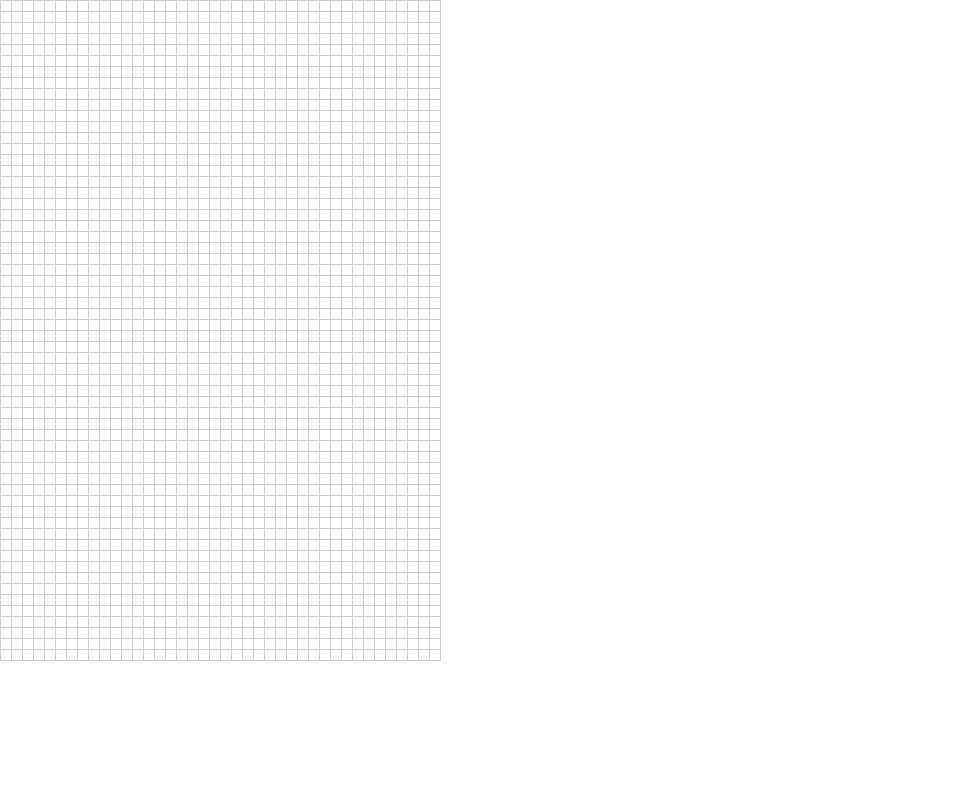
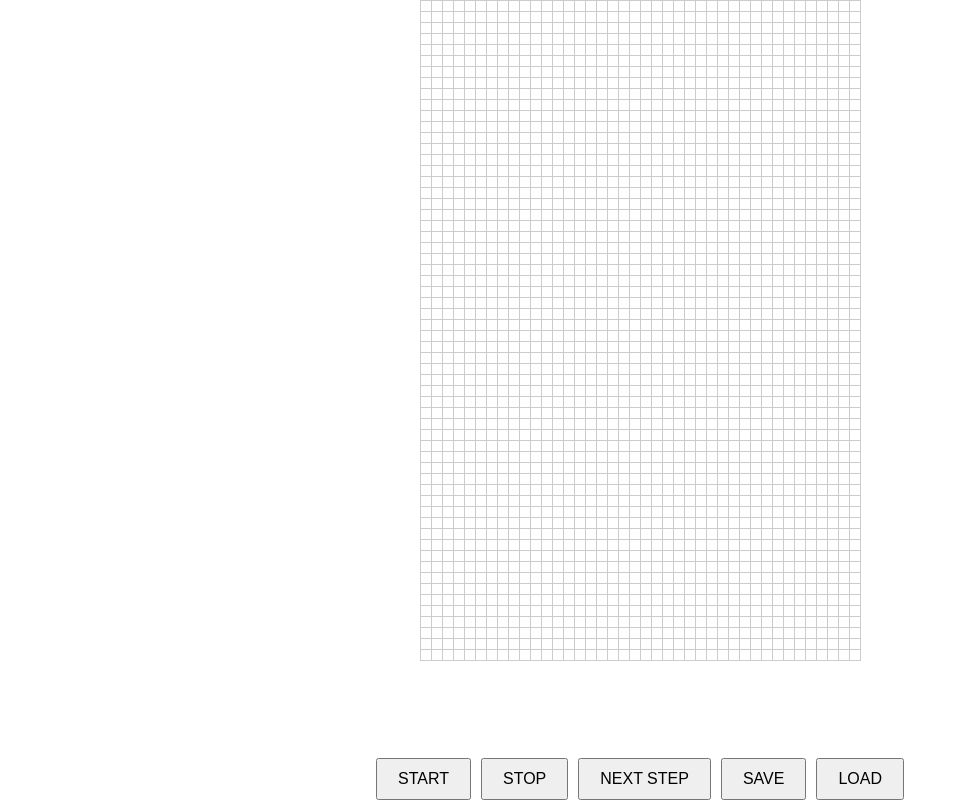
Before and after one commit to devlysh/game-of-life, a plain HTML site: page index.html in a window 1280 px wide. Shown: the whole page, without its empty margins (0-967 px from the left). Drawn offline with Linux system fonts and the light colour scheme.

Commit message:
Implemented buttons

```diff
--- a/css/index.css
+++ b/css/index.css
@@ -1,5 +1,19 @@
+.menu {
+  position: fixed;
+  bottom: 0;
+  left: 0;
+  text-align: center;
+  width: 100%;
+}
+
+  .menu .button {
+    padding: 10px 20px;
+    margin: 0 5px;
+  }
+
 .universe {
   border: 1px solid #000;
+  margin: 0 auto;
   cursor: pointer;
 }
 
--- a/src/index.js
+++ b/src/index.js
@@ -1,5 +1,3 @@
-var g;
-
 (function (w) {
 
   var d = w.document;
@@ -10,8 +8,8 @@ var g;
   var UNIVERSE_HEIGHT = 60;
   var DEFAULT_ALIVE = false;
   var DEFAULT_NEXT_STEP = null;
-  var DEFAULT_STEP;
-  var INTERVAL = 1000;
+  var DEFAULT_STEP_COUNT = 0;
+  var INTERVAL = 100;
 
   var GOL = function () {
     var gol = this;
@@ -66,9 +64,47 @@ var g;
       }
       return universe;
     };
+    Universe.prototype.createMenu = function () {
+      var menu = d.createElement('div');
+      menu.classList.add('menu');
+
+      var startButton = d.createElement('button'); menu.appendChild(startButton);
+      startButton.appendChild(d.createTextNode('START'));
+      startButton.classList.add('button');
+      startButton.classList.add('start-button');
+      startButton.addEventListener('click', gol.start.bind(gol));
+
+      var stopButton = d.createElement('button'); menu.appendChild(stopButton);
+      stopButton.appendChild(d.createTextNode('STOP'));
+      stopButton.classList.add('button');
+      stopButton.classList.add('stop-button');
+      stopButton.addEventListener('click', gol.stop.bind(gol));
+
+      var stepButton = d.createElement('button'); menu.appendChild(stepButton);
+      stepButton.appendChild(d.createTextNode('NEXT STEP'));
+      stepButton.classList.add('button');
+      stepButton.classList.add('step-button');
+      stepButton.addEventListener('click', gol.stepForward.bind(gol));
+
+      var saveButton = d.createElement('button'); menu.appendChild(saveButton);
+      saveButton.appendChild(d.createTextNode('SAVE'));
+      saveButton.classList.add('button');
+      saveButton.classList.add('save-button');
+      saveButton.addEventListener('click', gol.save.bind(gol));
+
+      var loadButton = d.createElement('button'); menu.appendChild(loadButton);
+      loadButton.appendChild(d.createTextNode('LOAD'));
+      loadButton.classList.add('button');
+      loadButton.classList.add('load-button');
+      loadButton.addEventListener('click', gol.load.bind(gol));
+
+      return menu;
+    };
     Universe.prototype.appendTo = function (element, width, height) {
       var universe = this.createUniverse(width, height);
+      var menu = this.createMenu();
       element.appendChild(universe);
+      element.appendChild(menu);
     };
 
     /* CELL */
@@ -130,15 +166,35 @@ var g;
     };
 
     this.universe = new Universe();
+    this.step = DEFAULT_STEP_COUNT;
     this.intervalID = null;
-    this.step = DEFAULT_STEP;
   };
-
   GOL.prototype.start = function () {
     this.intervalID = w.setInterval(this.stepForward.bind(this), INTERVAL);
   };
   GOL.prototype.stop = function () {
     w.clearInterval(this.intervalID);
+    this.intervalID = null;
+  };
+  GOL.prototype.stepForward = function () {
+    this.step++;
+    this.calculateNextStep();
+    this.render();
+  };
+  GOL.prototype.save = function (name) {
+    name = name || 'space';
+    ls.setItem(name, this.universe.space.toString());
+  };
+  GOL.prototype.load = function (name) {
+    name = name || 'space';
+    var space = this.universe.space;
+    var loadedSpace = JSON.parse(ls.getItem(name));
+    for (var x = 0; x < this.universe.width; x++) {
+      for (var y = 0; y < this.universe.height; y++) {
+        space[x][y].willLiveNextStep = loadedSpace[x][y].isAlive;
+      }
+    }
+    this.render();
   };
   GOL.prototype.calculateNextStep = function () {
     var space = this.universe.space;
@@ -175,28 +231,8 @@ var g;
       }
     }
   };
-  GOL.prototype.stepForward = function () {
-    this.calculateNextStep();
-    this.render();
-  };
-  GOL.prototype.save = function (name) {
-    name = name || 'space';
-    ls.setItem(name, this.universe.space.toString());
-  };
-  GOL.prototype.load = function (name) {
-    name = name || 'space';
-    var space = this.universe.space;
-    var loadedSpace = JSON.parse(ls.getItem(name));
-    for (var x = 0; x < this.universe.width; x++) {
-      for (var y = 0; y < this.universe.height; y++) {
-        space[x][y].willLiveNextStep = loadedSpace[x][y].isAlive;
-      }
-    }
-    this.render();
-  };
 
   var gol = new GOL();
   gol.universe.appendTo(b);
-  g = gol;
 
 })(window);
```
